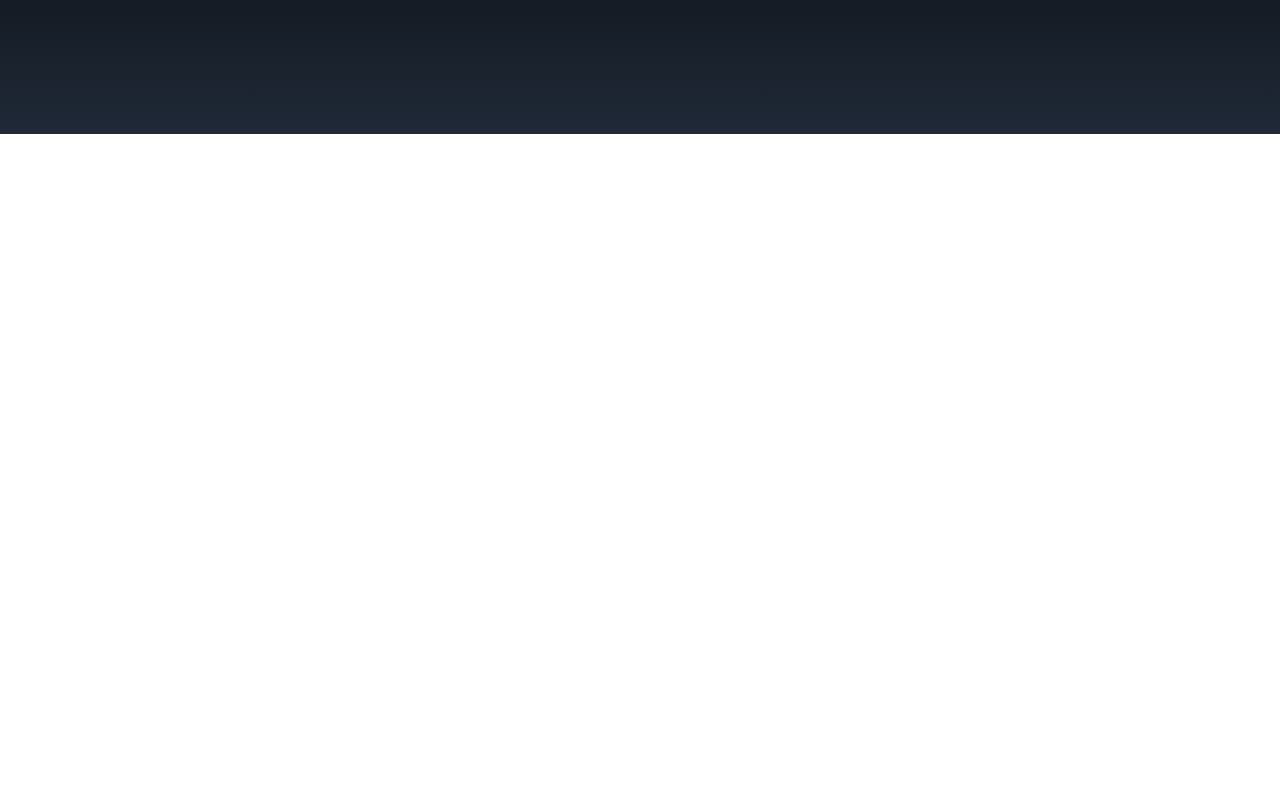
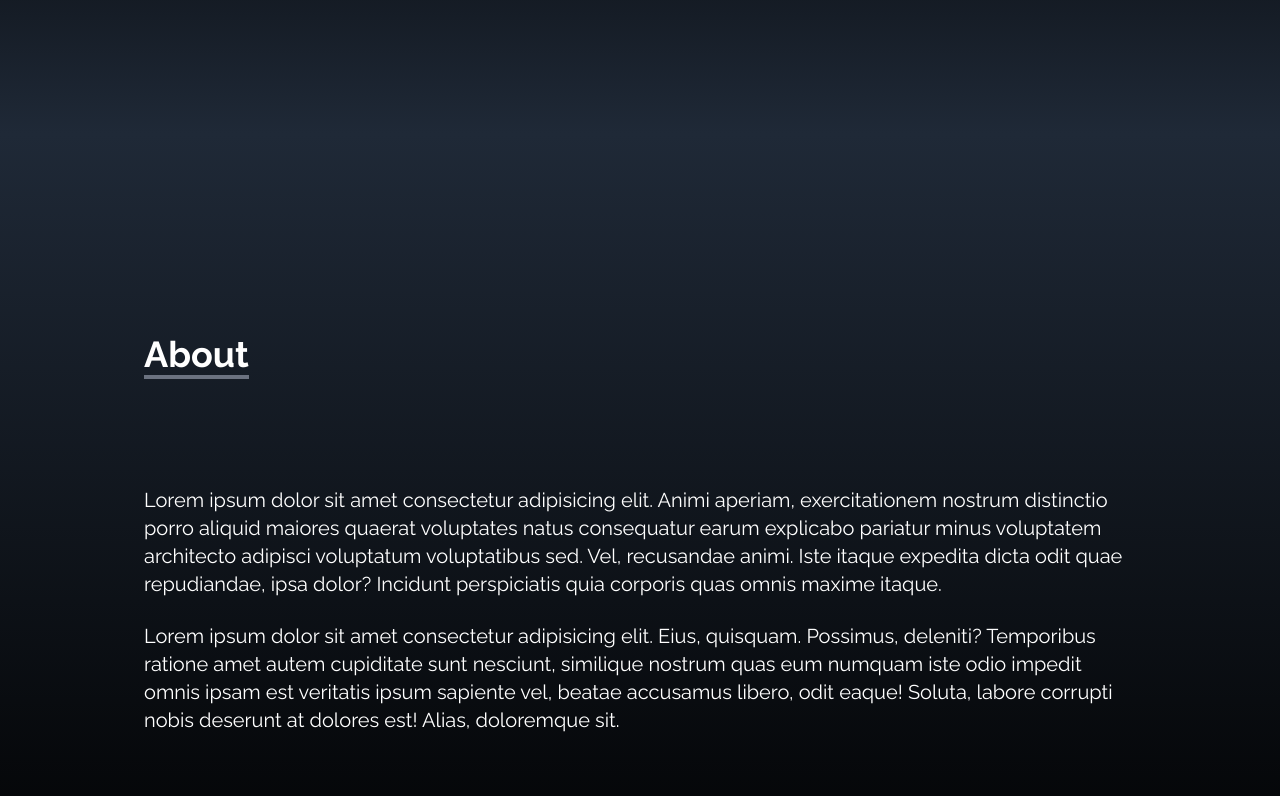
Before and after one commit to lucasmelosilva/portifolio, a React (Vite) app: page / in a window 1280 px wide. Shown: the part 666-1462 px from the top of the page. Before the commit the page ends 800 px from the top, so only its background shows below. Built offline with nearby package versions, Linux system fonts and the light colour scheme.

Commit message:
add about

```diff
--- a/src/App.jsx
+++ b/src/App.jsx
@@ -1,6 +1,7 @@
 import { NavBar } from "./components/NavBar"
 import { Home } from "./components/Home"
 import { SocialLinks } from "./components/SocialLinks"
+import { About } from "./components/About"
 
 function App() {
 
@@ -8,6 +9,7 @@ function App() {
     <div>
       <NavBar />
       <Home />
+      <About />
       <SocialLinks />
     </div>
   )
--- /dev/null
+++ b/src/components/About.jsx
@@ -0,0 +1,24 @@
+function About() {
+  return (
+    <div name="about" className="w-full h-screen bg-gradient-to-b from-gray-800 to-black text-white">
+
+      <div className="max-w-screen-lg p-4 mx-auto flex flex-col justify-center w-full h-full">
+        <div className="pb-8">
+          <p className="text-4xl font-bold inline border-b-4 border-gray-500">About</p>
+        </div>
+
+        <p className="text-xl mt-20">
+          Lorem ipsum dolor sit amet consectetur adipisicing elit. Animi aperiam, exercitationem nostrum distinctio porro aliquid maiores quaerat voluptates natus consequatur earum explicabo pariatur minus voluptatem architecto adipisci voluptatum voluptatibus sed. Vel, recusandae animi. Iste itaque expedita dicta odit quae repudiandae, ipsa dolor? Incidunt perspiciatis quia corporis quas omnis maxime itaque.
+        </p>
+
+        <br />
+
+        <p className="text-xl">
+          Lorem ipsum dolor sit amet consectetur adipisicing elit. Eius, quisquam. Possimus, deleniti? Temporibus ratione amet autem cupiditate sunt nesciunt, similique nostrum quas eum numquam iste odio impedit omnis ipsam est veritatis ipsum sapiente vel, beatae accusamus libero, odit eaque! Soluta, labore corrupti nobis deserunt at dolores est! Alias, doloremque sit.
+        </p>
+      </div>
+    </div>
+  )
+}
+
+export { About }
```
